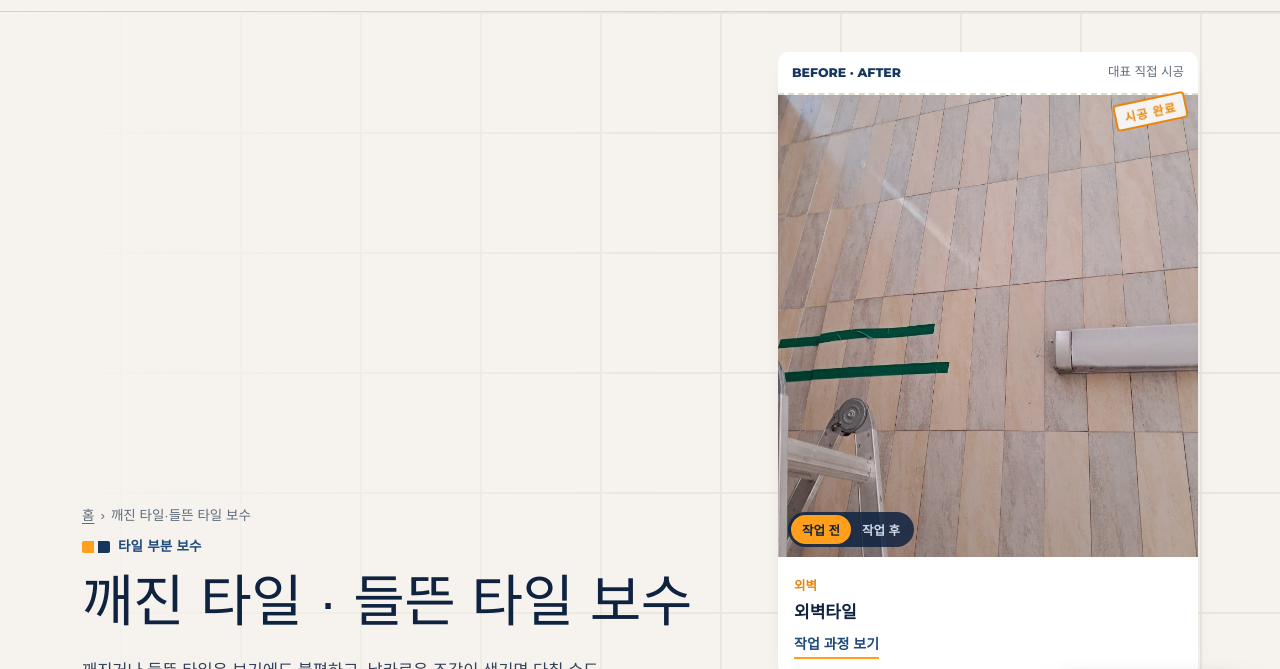
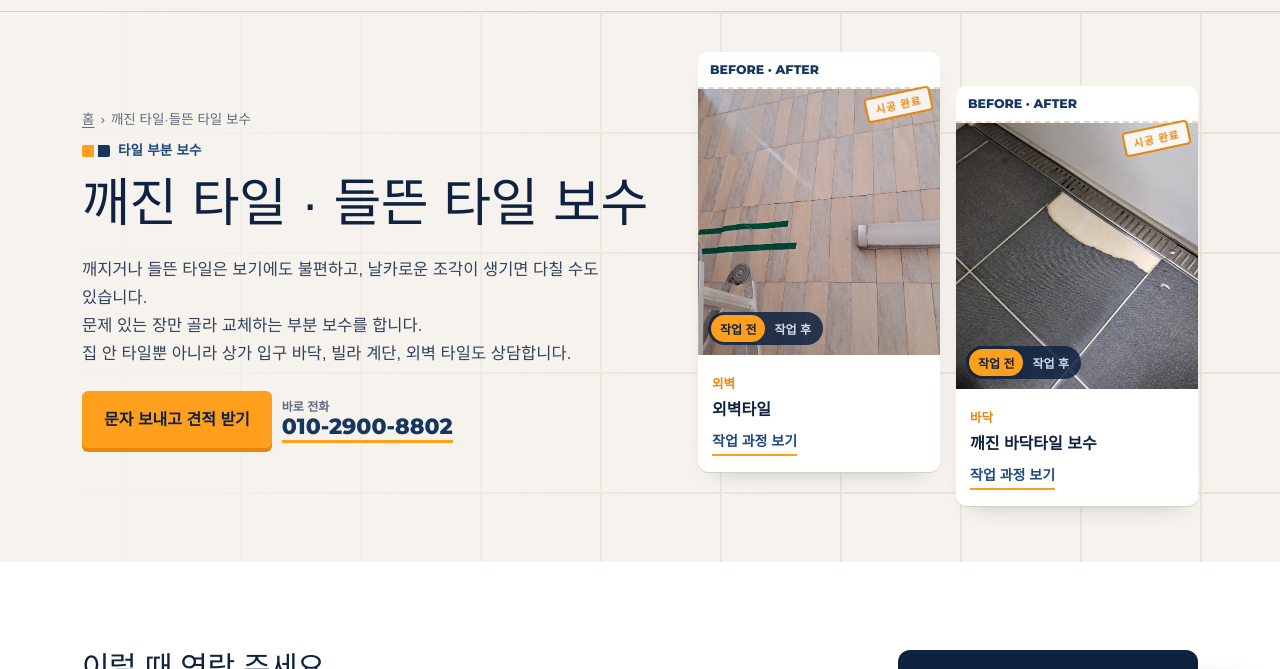
Before and after one commit to jjh1987/papajangs-site, a plain HTML site: page tile-repair.html in a window 1280 px wide. Shown: the part 55-724 px from the top of the page. Drawn offline with Linux system fonts and the light colour scheme; no server answers; a web font is replaced by a local one.

Commit message:
깨진·들뜬 타일 페이지 위쪽 사진 카드 2장 나란히

```diff
--- a/tile-repair.html
+++ b/tile-repair.html
@@ -22,7 +22,7 @@
 <link rel="stylesheet" href="https://cdn.jsdelivr.net/gh/orioncactus/pretendard@v1.3.9/dist/web/variable/pretendardvariable-dynamic-subset.min.css">
 <link rel="preconnect" href="https://fonts.googleapis.com"><link rel="preconnect" href="https://fonts.gstatic.com" crossorigin>
 <link href="https://fonts.googleapis.com/css2?family=Black+Han+Sans&family=Montserrat:wght@800&family=Nanum+Pen+Script&display=swap" rel="stylesheet">
-<link rel="stylesheet" href="css/style.css">
+<link rel="stylesheet" href="css/style.css?v=20261121b">
 <script type="application/ld+json">{"@context":"https://schema.org","@type":"Service","name":"깨진 타일·들뜬 타일 보수","serviceType":"깨진 타일·들뜬 타일 보수","description":"깨진 타일 보수와 들뜬 타일 보수. 집 안 타일은 물론 상가 입구 바닥, 빌라 계단, 외벽 타일까지 서울·경기 현장에 직접 가서 시공합니다.","areaServed":["서울","경기"],"provider":{"@type":"HomeAndConstructionBusiness","name":"파파장스 타일보수","alternateName":"PAPAJANG'S","telephone":"+82-10-2900-8802","areaServed":["서울","경기"],"sameAs":["https://blog.naver.com/papajangs"]}}</script>
 <script type="application/ld+json">{"@context":"https://schema.org","@type":"BreadcrumbList","itemListElement":[{"@type":"ListItem","position":1,"name":"파파장스 타일보수","item":"index.html"},{"@type":"ListItem","position":2,"name":"깨진 타일·들뜬 타일 보수"}]}</script>
 <script type="application/ld+json">{"@context":"https://schema.org","@type":"FAQPage","mainEntity":[{"@type":"Question","name":"깨진 타일 한 장만도 와 주시나요?","acceptedAnswer":{"@type":"Answer","text":"네. 깨지고 들뜬 타일, 한 장도 꼼꼼하게 봅니다. 사진을 먼저 보내주시면 됩니다."}},{"@type":"Question","name":"타일 보수 비용은 얼마인가요?","acceptedAnswer":{"@type":"Answer","text":"타일 한 장이라도 위치와 주변 상황, 작업 난이도에 따라 비용이 달라 정해진 가격표가 없습니다. 사진을 보내주시면 꼼꼼히 보고 최대한 바로 견적을 드리고, 사진으로 어려우면 직접 방문해서라도 최소 견적을 맞춰드립니다."}},{"@type":"Question","name":"같은 타일을 구할 수 있나요?","acceptedAnswer":{"@type":"Answer","text":"같은 타일은 아파트·빌라 관리사무소나 댁에 따로 보관해 둔 타일이 있을 때만 쓸 수 있습니다. 보관해 둔 타일이 없으면 같은 타일은 구할 수 없어서, 거래처를 통해 최대한 비슷한 타일을 찾아 맞춥니다."}},{"@type":"Question","name":"상담한 분이 직접 시공하나요?","acceptedAnswer":{"@type":"Answer","text":"네. 대표인 제가 직접 상담하고 시공까지 합니다."}},{"@type":"Question","name":"어느 지역까지 오시나요?","acceptedAnswer":{"@type":"Answer","text":"서울·경기 전 지역 출장 가능합니다. 경기 근교는 예약하시면 일정을 맞춰 방문합니다."}}]}</script>
@@ -53,7 +53,7 @@
       <p class="lead">깨지거나 들뜬 타일은 보기에도 불편하고, 날카로운 조각이 생기면 다칠 수도 있습니다.<br>문제 있는 장만 골라 교체하는 부분 보수를 합니다.<br>집 안 타일뿐 아니라 상가 입구 바닥, 빌라 계단, 외벽 타일도 상담합니다.</p>
       <div class="btns"><a class="btn btn-main" href="sms:01029008802">문자 보내고 견적 받기</a><a class="tel-link" href="tel:01029008802"><small>바로 전화</small>010-2900-8802</a></div>
     </div>
-    <div class="hero-ticket hero-art">
+    <div class="hero-ticket hero-art two">
       <article class="ticket" data-cat="wall">
         <div class="ticket-top"><span class="no">BEFORE · AFTER</span><span>대표 직접 시공</span></div>
         <span class="stamp" aria-hidden="true">시공 완료</span>
@@ -209,7 +209,7 @@
 </div></footer>
 <a class="fab" href="sms:01029008802">문자 보내고 견적 받기</a>
 <div class="mbar"><a class="m1" href="tel:01029008802">전화하기</a><a class="m2" href="sms:01029008802">문자 보내고 견적 받기</a></div>
-<script src="js/site.js"></script>
+<script src="js/site.js?v=20261121b"></script>
 <script type="text/javascript" src="https://wcs.pstatic.net/wcslog.js"></script>
 <script type="text/javascript">
 if(!wcs_add) var wcs_add = {};
```
